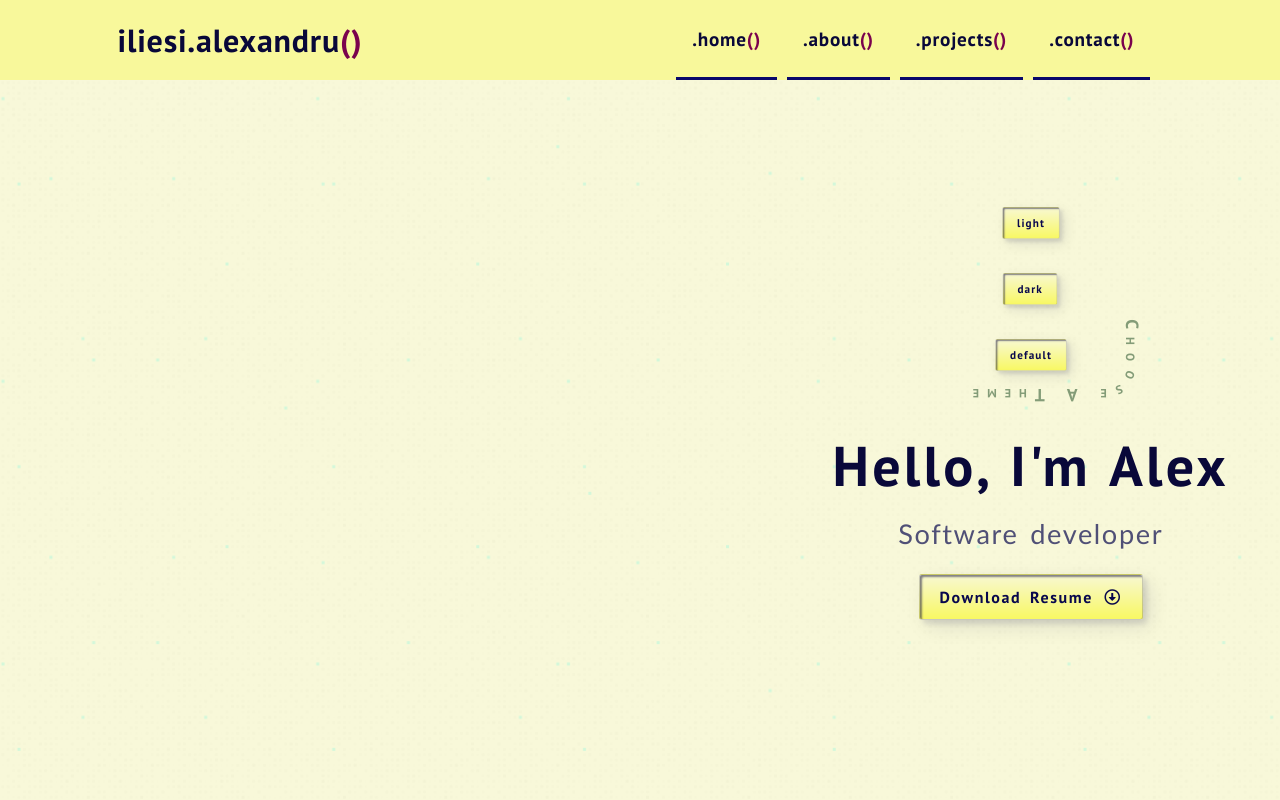
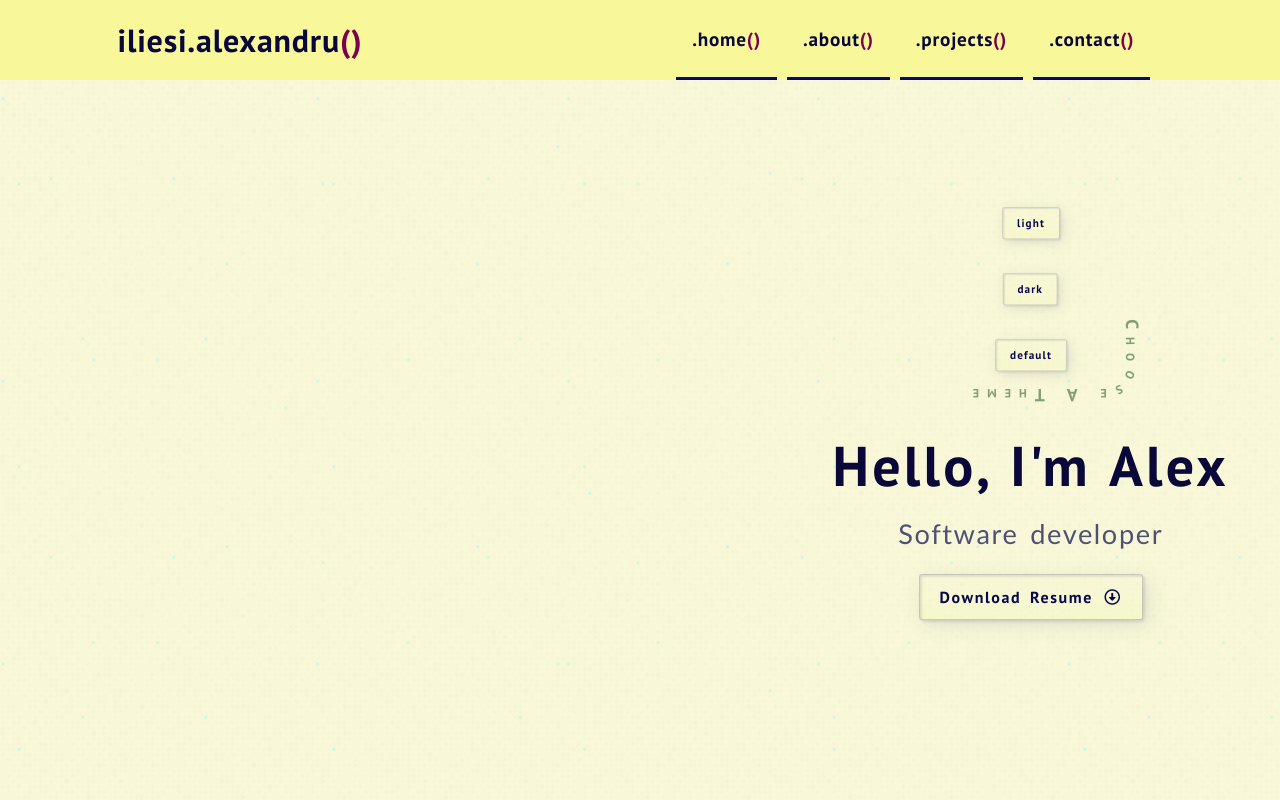
Before and after one commit to alex4tm/portfolio-v1, a React (Create React App) app: page / in a window 1280 px wide. Shown: the top 800 px of the page. Built offline with nearby package versions, Linux system fonts and the light colour scheme.

Commit message:
reduced box shadow for btn and colors opacity

```diff
--- a/src/components/Button.css
+++ b/src/components/Button.css
@@ -10,9 +10,9 @@
   transition: all 0.3s ease;
   position: relative;
   display: inline-block;
-  box-shadow: inset 2px 2px 2px 0px rgb(var(--color-main-700), 50%),
-              7px 7px 20px 0px rgb(var(--color-main-700), 10%),
-              4px 4px 5px 0px rgb(var(--color-main-700), 10%);
+  box-shadow: inset 2px 2px 2px 0px rgb(var(--color-main-700), 10%),
+              5px 5px 20px 0px rgb(var(--color-main-700), 10%),
+              2px 2px 3px 0px rgb(var(--color-main-700), 10%);
   outline: none;
   text-decoration: none;
   letter-spacing: 0.1rem;
@@ -20,8 +20,8 @@
 
 .btn-custom {
   background: linear-gradient(0deg,
-              rgb(var(--color-background-third), 100%) 0%,
-              rgb(var(--color-background-main), 100%) 100%);
+              rgb(var(--color-background-third), 10%) 0%,
+              rgb(var(--color-background-main), 10%) 100%);
   border: 1px solid rgb(var(--color-main-300), 20%);
 
 }
@@ -34,7 +34,7 @@
 .btn-custom:focus,
 .btn-custom:focus-within {
   color: rgb(var(--color-main-700));
-  box-shadow: 2px 2px 4px 0 rgb(var(--color-main-700), 50%),
+  box-shadow: 2px 2px 4px 0 rgb(var(--color-main-700), 30%),
               -2px -2px 4px 0 rgb(var(--color-main-700), 50%),
               inset -2px -2px 4px 0 rgb(var(--color-main-700), 20%),
               inset 2px 2px 4px 0 rgb(var(--color-main-700), 20%);
--- a/src/components/Navbar.js
+++ b/src/components/Navbar.js
@@ -23,7 +23,7 @@ function Navbar() {
               <a href="#about" className="nav-links" onClick={closeMobileMenu}>.about<span className="theme--color">(<span className="show-on-hover">me</span>)</span></a>
             </li>
             <li className='nav-item nav-projects'>
-              <a href="#projects" className="nav-links" onClick={closeMobileMenu}>.projects<span className="theme--color">(<span className="show-on-hover"><i class="fas fa-tools"></i></span>)</span></a>
+              <a href="#projects" className="nav-links" onClick={closeMobileMenu}>.projects<span className="theme--color">(<span className="show-on-hover"><i className="fas fa-tools"></i></span>)</span></a>
             </li>
             <li className='nav-item nav-contact'>
               <a href="#contact" className="nav-links" onClick={closeMobileMenu}>.contact<span className="theme--color">(<span className="show-on-hover">me</span>)</span></a>
--- a/src/components/Projects.css
+++ b/src/components/Projects.css
@@ -69,12 +69,13 @@
 }
 
 .projects__item__link:hover{
-  box-shadow: 2px 2px 5px 1px rgb(var(--color-primary), 40%);
+  box-shadow: 5px 5px 20px 5px rgb(var(--color-primary), 10%);
 }
 
 .projects__item__link:hover .projects__skills > span {
   background-color: rgb(var(--color-background-third), 90%);
   color: rgb(var(--color-main-700), 90%) !important;
+  box-shadow: 1px 1px 5px 1px rgb(var(--color-primary), 10%);
 }
 .projects__item__pic-wrap {
   position: relative;
@@ -149,6 +150,7 @@
   color: rgb(var(--color-main-500), 70%) !important;
   font-variant: all-petite-caps;
   transition: all 0.5s ease-in-out;
+  line-height: 1.5rem;
 }
 
 .projects__skills span:before {
--- a/src/components/Projects.js
+++ b/src/components/Projects.js
@@ -8,7 +8,7 @@ import img2 from '../images/Prism-blue.svg';
 function Projects() {
   return (
     <div className='projects'  id='projects'>
-      <h1>.projects(<span className="theme--color"><i class="fas fa-tools"></i></span>)</h1>
+      <h1>.projects(<span className="theme--color"><i className="fas fa-tools"></i></span>)</h1>
       <div className='projects__container'>
         <div className='projects__wrapper'>
           <ul className='projects__items'>
```
